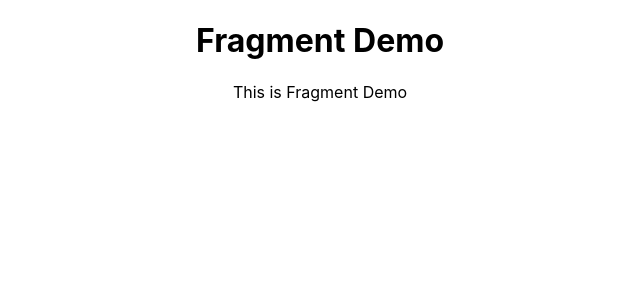
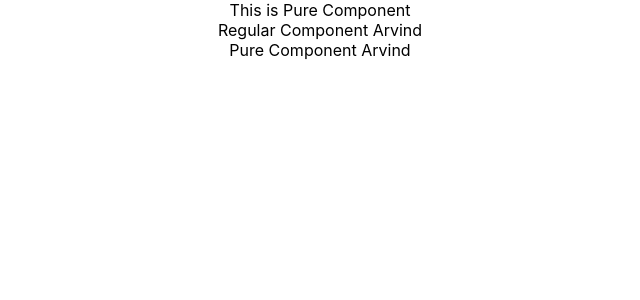
Before and after one commit to arvindbatham600/Learning_React, a React (Create React App) app: page / in a window 1280 px wide. Shown: the top 300 px of the page, without its empty margins (320-960 px from the left). Built offline with nearby package versions, Linux system fonts and the light colour scheme.

Commit message:
Pure Component Concept

```diff
--- a/src/App.js
+++ b/src/App.js
@@ -1,5 +1,7 @@
 import "./App.css";
-import FragmentDemo from "./components/FragmentDemo";
+import Parent from "./components/Parent";
+// import PureComp from "./components/PureComp";
+// import FragmentDemo from "./components/FragmentDemo";
 // import MountingA from "./components/MountingA";
 // import Form from "./components/Form";
 // import Inline from "./components/Inline";
@@ -12,7 +14,9 @@ import FragmentDemo from "./components/FragmentDemo";
 function App() {
   return (
     <div className="App">
-      <FragmentDemo />
+      <Parent />
+      {/* <PureComp /> */}
+      {/* <FragmentDemo /> */}
       {/* <MountingA  color = "blue"/> */}
       {/* <Form /> */}
       {/* <Message /> */}
--- /dev/null
+++ b/src/components/Parent.js
@@ -0,0 +1,34 @@
+import React, { PureComponent } from 'react'
+import RegularComp from './RegularComp'
+import PureComp from './PureComp'
+
+class Parent extends PureComponent {
+
+    constructor(props) {
+      super(props)
+
+      this.state = {
+         firstName: 'Arvind',
+      }
+    }
+
+    componentDidMount() {
+        setTimeout(() => {
+            this.setState({
+            firstName: 'Arvind'
+            })
+        } , 3000)
+    }
+
+  render() {
+    console.log("Parent Component Rendered")
+    return (
+      <div>This is Pure Component
+        <RegularComp name = {this.state.firstName}>Regular Component }</RegularComp>
+        <PureComp name = {this.state.firstName}>Pure Component </PureComp>
+      </div>
+    )
+  }
+}
+
+export default Parent
--- /dev/null
+++ b/src/components/PureComp.js
@@ -0,0 +1,12 @@
+import React, { PureComponent } from 'react'
+
+class PureComp extends PureComponent {
+  render() {
+    console.log("Pure Component Rendered")
+    return (
+      <div> Pure Component {this.props.name}</div>
+    )
+  }
+}
+
+export default PureComp
--- /dev/null
+++ b/src/components/RegularComp.js
@@ -0,0 +1,12 @@
+import React, { Component } from 'react'
+
+class RegularComp extends Component {
+  render() {
+    console.log("Regular Component Rendered")
+    return (
+      <div> Regular Component {this.props.name}</div>
+    )
+  }
+}
+
+export default RegularComp
```
